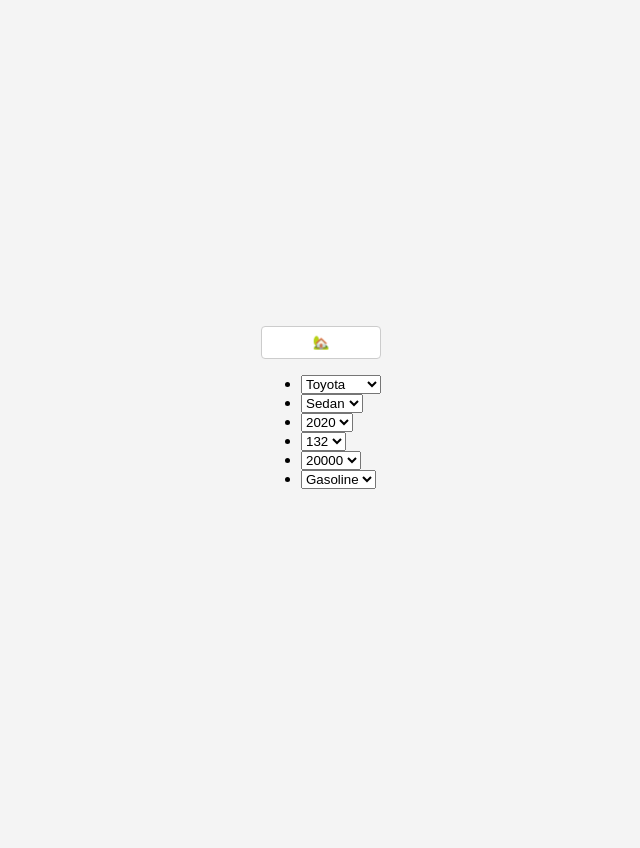
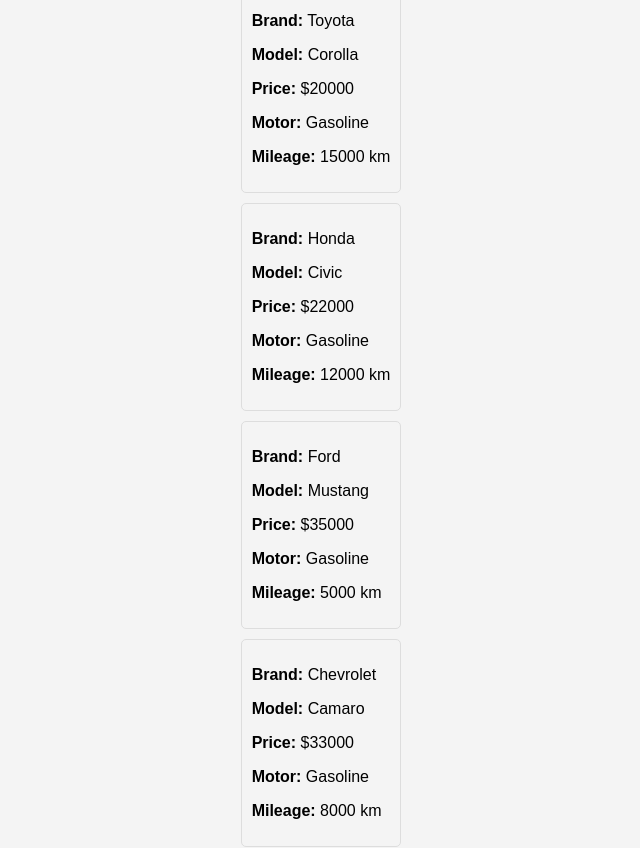
Before and after one commit to m-motors/Motors-rent, a React (Vite) app in the folder frontend/: page / in a window 1280 px wide. Shown: the top 848 px of the page, without its empty margins (319-959 px from the left). Before the commit the page ends 800 px from the top, so only its background shows below. Built offline with nearby package versions, Linux system fonts and the light colour scheme.

Commit message:
veicule card

```diff
--- a/frontend/src/App.tsx
+++ b/frontend/src/App.tsx
@@ -2,7 +2,7 @@
 import Home from "./pages/Home";
 import Register from "./pages/Register";
 import Login from "./pages/Login";
-import Folder from "./pages/folder";
+import Folder from "./pages/Folder";
 import FolderCreate from "./pages/foldercreate.tsx";
 import Profile from "./pages/Profile.tsx";
 
--- a/frontend/src/components/vehicles/VehicleCard.tsx
+++ b/frontend/src/components/vehicles/VehicleCard.tsx
@@ -0,0 +1,26 @@
+
+function VeiculCard (){
+    const data:any = [
+        {id: 1,created_at: "2025-02-11 22:02:12",available: true,brand: "Toyota",model: "Corolla",year: 2020,horsepower: 132,price: 20000,category: "Sedan",motor: "Gasoline",color: "White",mileage: 15000,},
+        {id: 2,created_at: "2025-02-11 22:02:12",available: true,brand: "Honda",model: "Civic",year: 2019,horsepower: 158,price: 22000,category: "Sedan",motor: "Gasoline",color: "Black",mileage: 12000,},
+        {id: 3,created_at: "2025-02-11 22:02:12",available: true,brand: "Ford",model: "Mustang",year: 2021,horsepower: 450,price: 35000,category: "Coupe",motor: "Gasoline",color: "Red",mileage: 5000,},
+        {id: 4,created_at: "2025-02-11 22:02:12",available: true,brand: "Chevrolet",model: "Camaro",year: 2020,horsepower: 275,price: 33000,category: "Coupe",motor: "Gasoline",color: "Blue",mileage: 8000,},
+        {id: 5,created_at: "2025-02-11 22:02:12",available: true,brand: "BMW",model: "3 Series",year: 2018,horsepower: 255,price: 28000,category: "Sedan",motor: "Gasoline",color: "Gray",mileage: 20000,},
+    ];
+    return (
+        <div>
+            <h2>Vehicle List</h2>
+            {data.map((data: any) => (
+                <div key={data.id} style={{ border: "1px solid #ddd", padding: "10px", margin: "10px", borderRadius: "5px" }}>
+                    <p><strong>Brand:</strong> {data.brand}</p>
+                    <p><strong>Model:</strong> {data.model}</p>
+                    <p><strong>Price:</strong> ${data.price}</p>
+                    <p><strong>Motor:</strong> {data.motor}</p>
+                    <p><strong>Mileage:</strong> {data.mileage} km</p>
+                </div>
+            ))}
+        </div>
+    )
+}
+
+export default VeiculCard
--- a/frontend/src/pages/Home.tsx
+++ b/frontend/src/pages/Home.tsx
@@ -1,11 +1,13 @@
 import Filters from "../components/vehicles/filters";
 import DropdownMenu from "../components/common/DropdownMenu";
+import VeiculCard from "../components/vehicles/VehicleCard";
 
 const Home: React.FC = () => {
   return (
     <div className="home">
       <DropdownMenu />
       <Filters />
+      <VeiculCard />
     </div>
   );
 };
--- a/frontend/src/pages/Profile.tsx
+++ b/frontend/src/pages/Profile.tsx
@@ -1,6 +1,6 @@
 import DropdownMenu from "../components/common/DropdownMenu";
 
-function profile() {
+function Profile() {
   return (
     <div>
       <DropdownMenu />
@@ -9,4 +9,4 @@
   );
 }
 
-export default profile;
+export default Profile;
```
